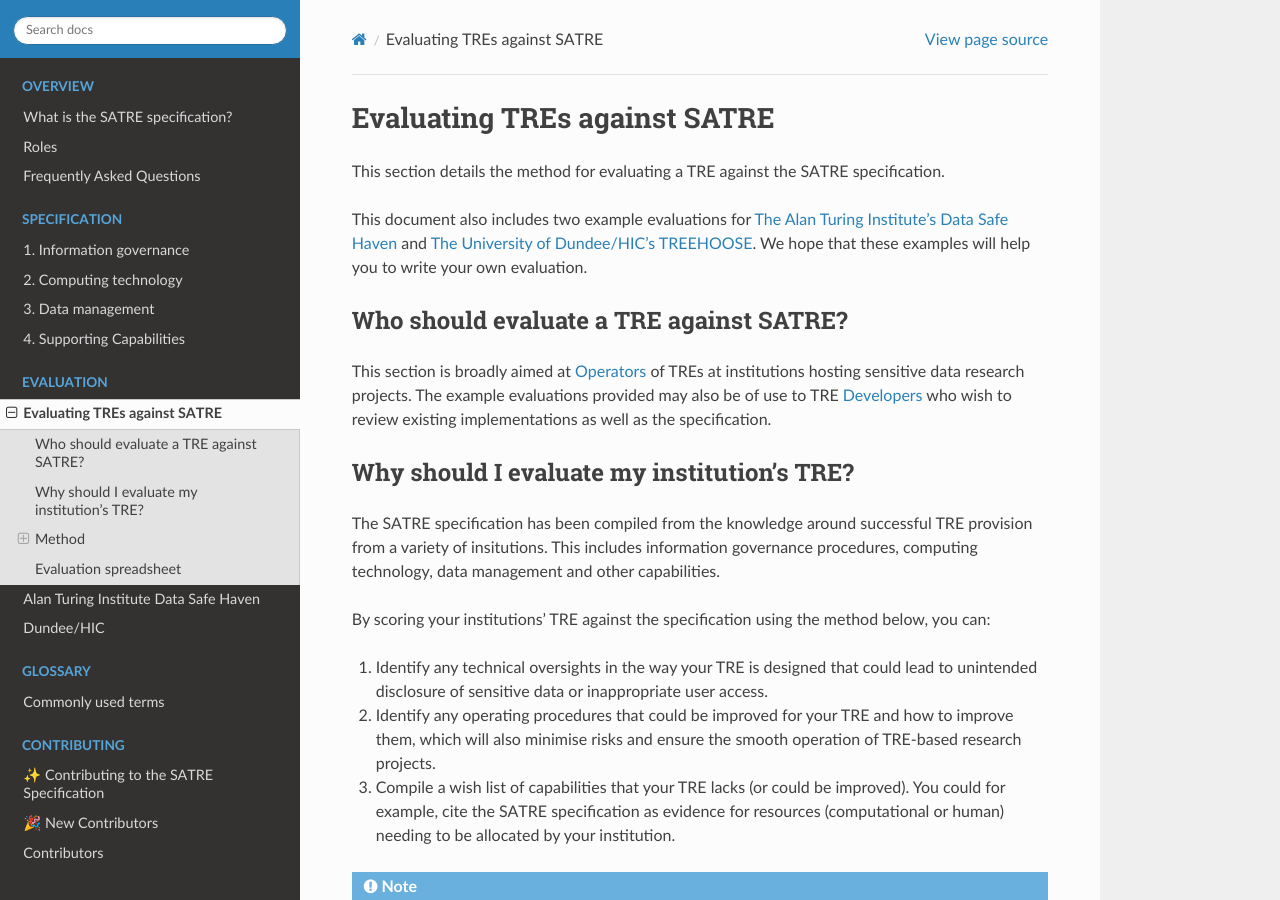
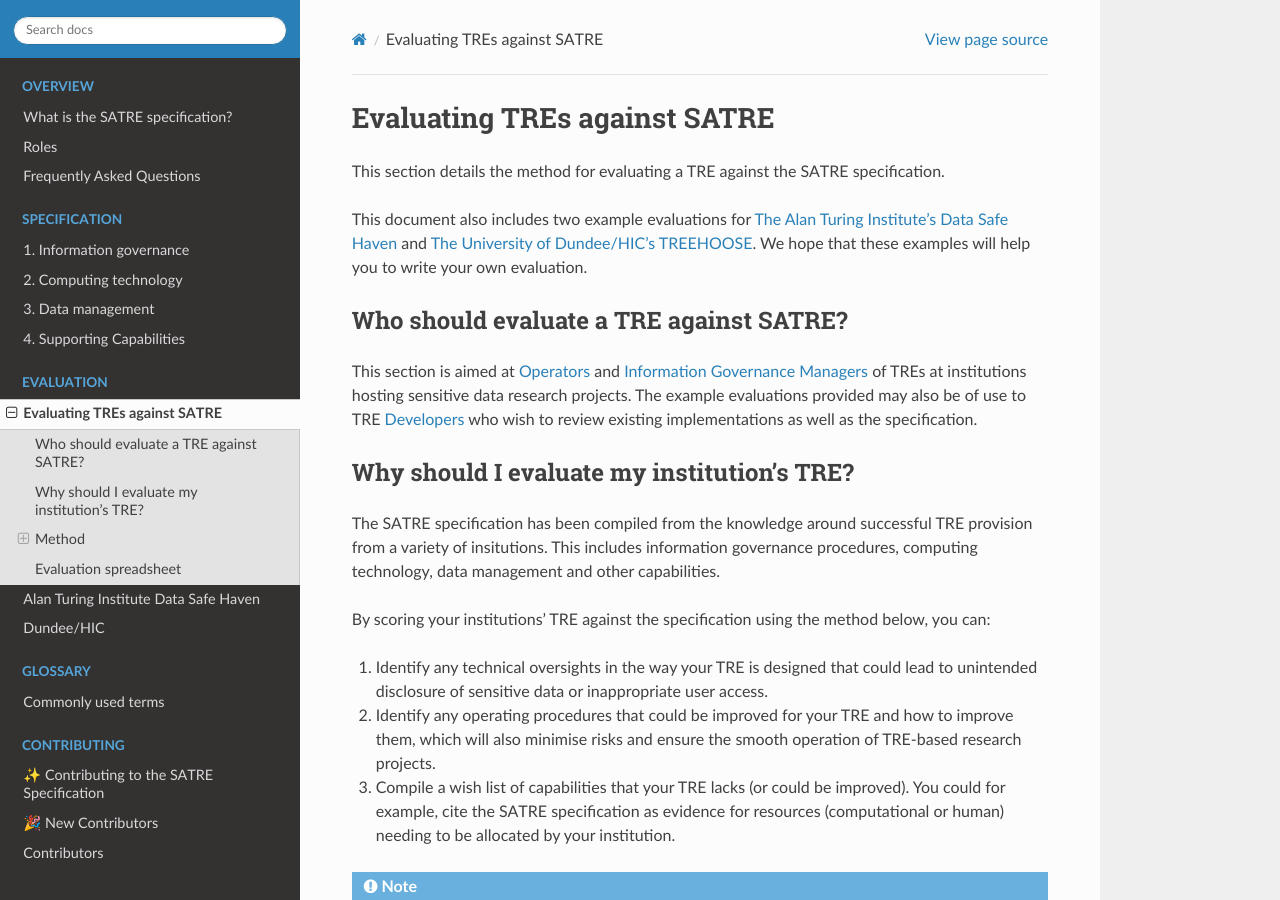
Before and after one commit to sa-tre/satre-specification, a Sphinx documentation site: the page built from docs/source/evaluation.md, in a window 1280 px wide and 900 px high. Built offline with Sphinx 7.4.7 and the Read the Docs theme 2.0.0, drawn with Linux system fonts in a browser that asks for light colours.

Commit message:
IG managers too

```diff
--- a/docs/source/evaluation.md
+++ b/docs/source/evaluation.md
@@ -9,7 +9,7 @@ We hope that these examples will help you to write your own evaluation.
 
 ## Who should evaluate a TRE against SATRE?
 
-This section is broadly aimed at {ref}`Operators <infrastructure_roles>` of TREs at institutions hosting sensitive data research projects. The example evaluations provided may also be of use to TRE {ref}`Developers <infrastructure_roles>` who wish to review existing implementations as well as the specification.
+This section is aimed at {ref}`Operators <infrastructure_roles>` and {ref}`Information Governance Managers <governance_roles>` of TREs at institutions hosting sensitive data research projects. The example evaluations provided may also be of use to TRE {ref}`Developers <infrastructure_roles>` who wish to review existing implementations as well as the specification.
 
 (why_evaluate)=
 
```
